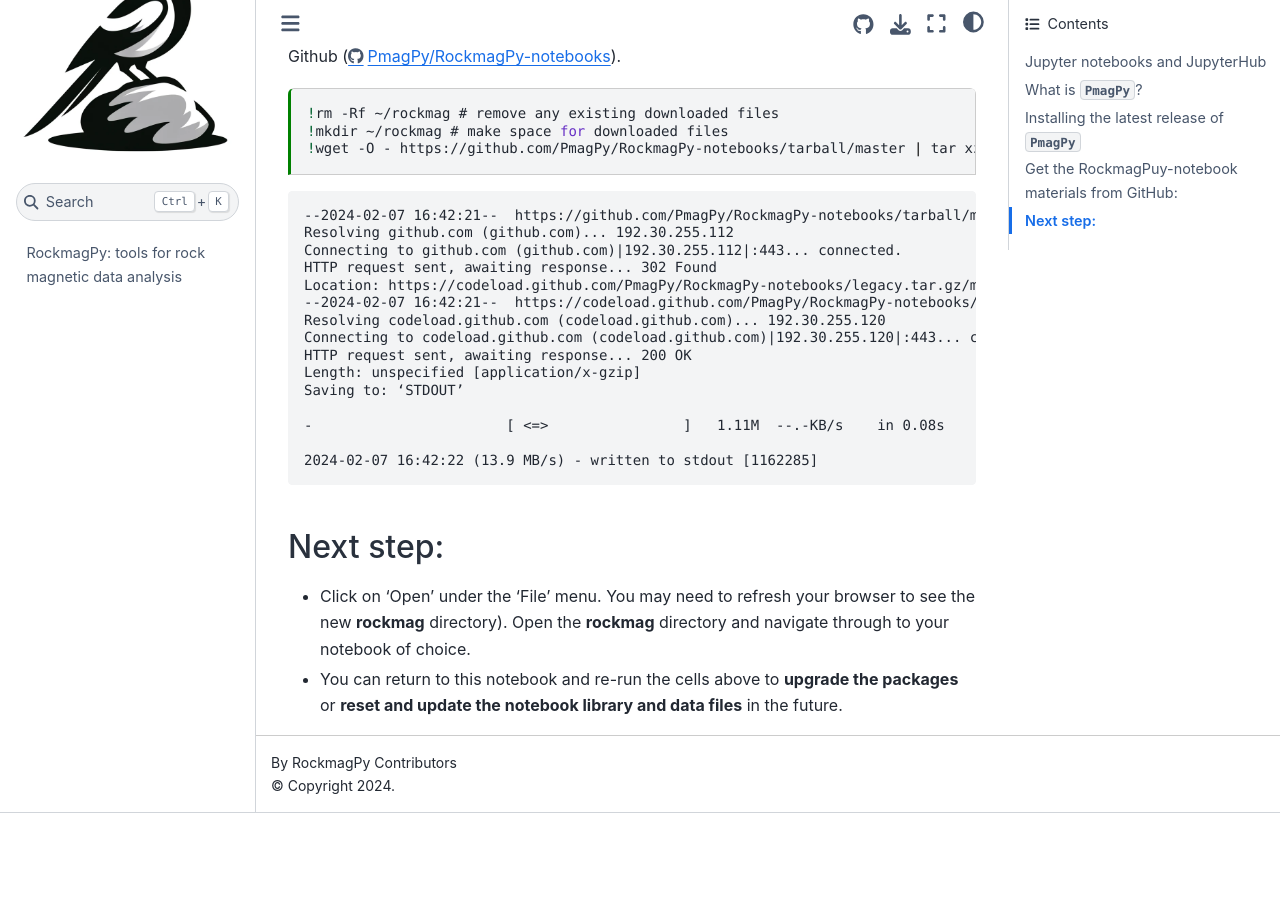
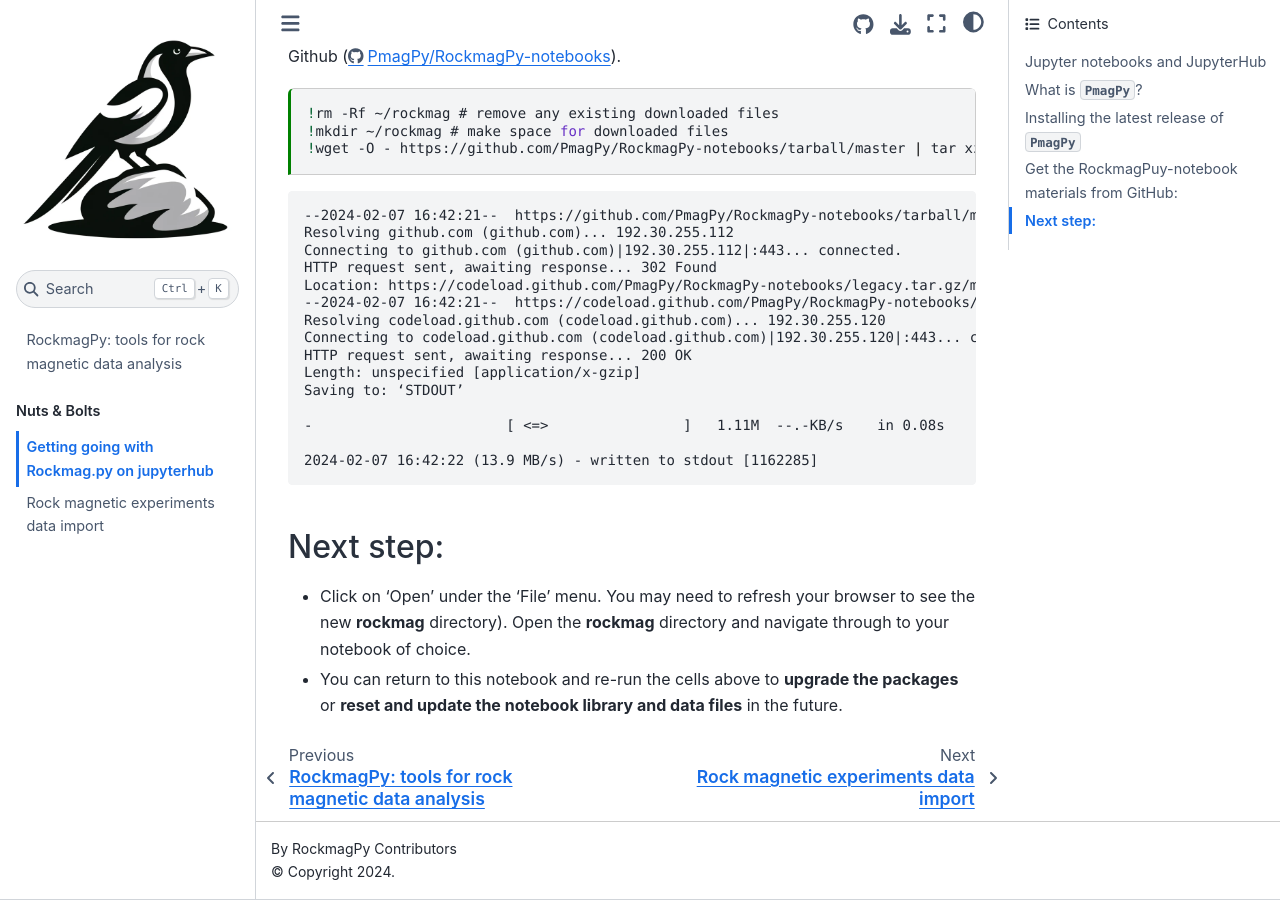
Before and after one commit to PmagPy/RockmagPy-notebooks, a Jupyter Book: the page built from rockmag_set_up.ipynb, in a window 1280 px wide and 900 px high, scrolled down 1604 px. Built offline with Jupyter Book 1.0.4 settings and Sphinx 7.4.7 and the Sphinx Book theme 1.1.4, drawn with Linux system fonts in a browser that asks for light colours; pages that are not in the unit, such as notebooks, are missing from menus; before the commit the page ends 2417 px from its top, so only the background shows below that; some of the changed lines change nothing that is shown.

Commit message:
add details to notebook list

```diff
--- a/_toc.yml
+++ b/_toc.yml
@@ -4,6 +4,10 @@
 format: jb-book
 root: book/intro.md
 parts:
+  - caption: Nuts & Bolts
+    chapters:
+    - file: rockmag_set_up
+    - file: rockmag_data_unpack
   - caption: MPMS notebooks
     chapters:
     - file: MPMS_plot
--- a/book/intro.md
+++ b/book/intro.md
@@ -48,21 +48,32 @@
 
 ## Jupyter notebooks using RockmagPy
 
+This page links to available notebooks that have been developed to use RockmagPy to analyze data.
+The versions that are linked to here are static (that is that they don't run the code).
+Some of the interactive features that have been developed are not visible.
+They do give an overall sense of what functions are available within RockmagPy and explain
+some of the associated methods.
+
+### Code/data nuts and bolts
+
+- [**RockmagPy set-up**](./rockmag_set_up.ipynb) This notebook can be imported into JupyterHub (like the EarthRef JupyterHub) and be used to import the latest code and notebooks.
+- [**Rockmag MagIC data unpack**](./rockmag_data_unpack.ipynb) This notebook takes data from rock magnetic experiments that are in MagIC format and splits out the different tables. It also summarizes all of the specimens and experiments within the measurements table.
+
 ### VSM experiments
 
 These notebooks support the analysis of experiments conducted on a vibrating sample magnetometer (VSM).
 
-- [Hysteresis Loop Analysis](../hysteresis.ipynb) *not yet developed*
-- [Back Field Curves](../backfield.ipynb) *not yet developed*
-- [IRM Curves](../irm_acquisition.ipynb) *not yet developed*
-- [Thermomagnetic Curves (Ms-T)](../thermomagnetic.ipynb) *not yet developed*
+- [*Hysteresis Loop Analysis*](../hysteresis.ipynb) *not yet developed*
+- [*Back Field Curves*](../backfield.ipynb) *not yet developed*
+- [*IRM Curves*](../irm_acquisition.ipynb) *not yet developed*
+- [*Thermomagnetic Curves (Ms-T)*](../thermomagnetic.ipynb) *not yet developed*
 
 ### MPMS data
 
 These notebooks support the analysis of low-temperature experiments conducted on a Magnetic Property Measurement System (MPMS).
 
-- [MPMS Data Plotting](../MPMS_plot.ipynb)
-- [Verwey Transition Fitting](../MPMS_verwey_fit.ipynb)
+- [**MPMS Data Plotting**](../MPMS_plot.ipynb) Within this notebook, MPMS data within a measurements file can be plotted. This plotting includes the calculation and visualization of derivative curves.
+- [**Verwey Transition Fitting**](../MPMS_verwey_fit.ipynb) In this notebook, Verwey temperature estimates can be made from remanence upon warming experiments conducted on an MPMS.
 
 # Acknowledgements
 
```
